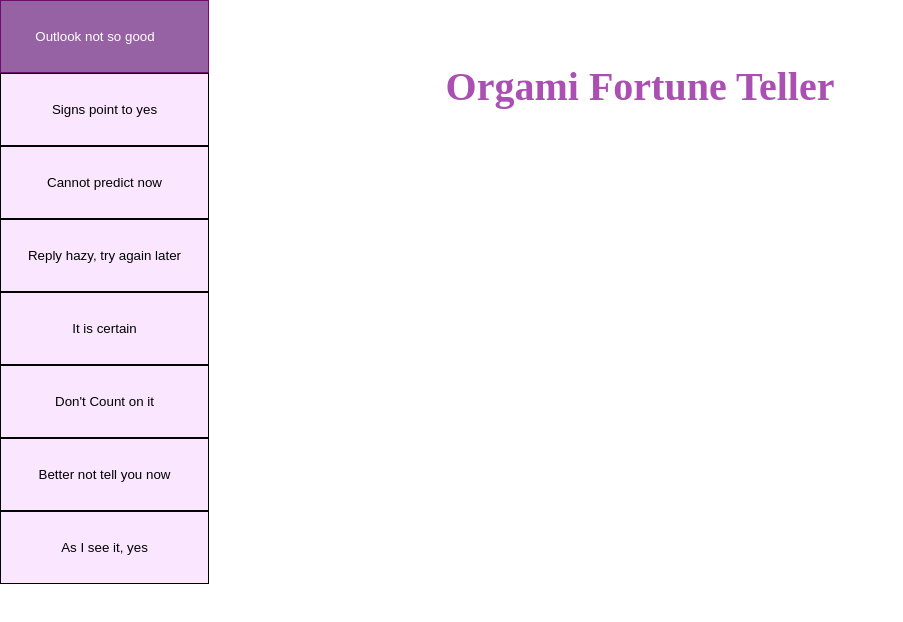
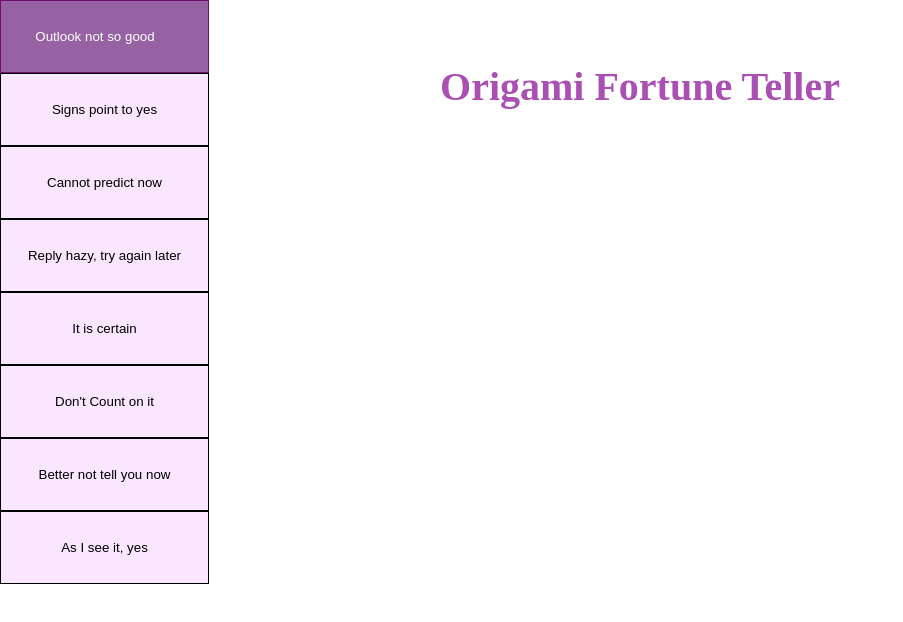
Before and after one commit to cse110-sp23-group1/Origami-Fortune-Teller, a website: page index.html in a window 1280 px wide. Shown: the whole page, without its empty margins (0-903 px from the left). Drawn offline with Linux system fonts and the light colour scheme.

Commit message:
Title Header Change

```diff
--- a/index.html
+++ b/index.html
@@ -9,7 +9,7 @@
 
   <body>
     <header>
-      <h1 id="header">Orgami Fortune Teller</h1>
+      <h1 id="header">Origami Fortune Teller</h1>
     </header>
     <div class="sidebar"></div>
 
```
